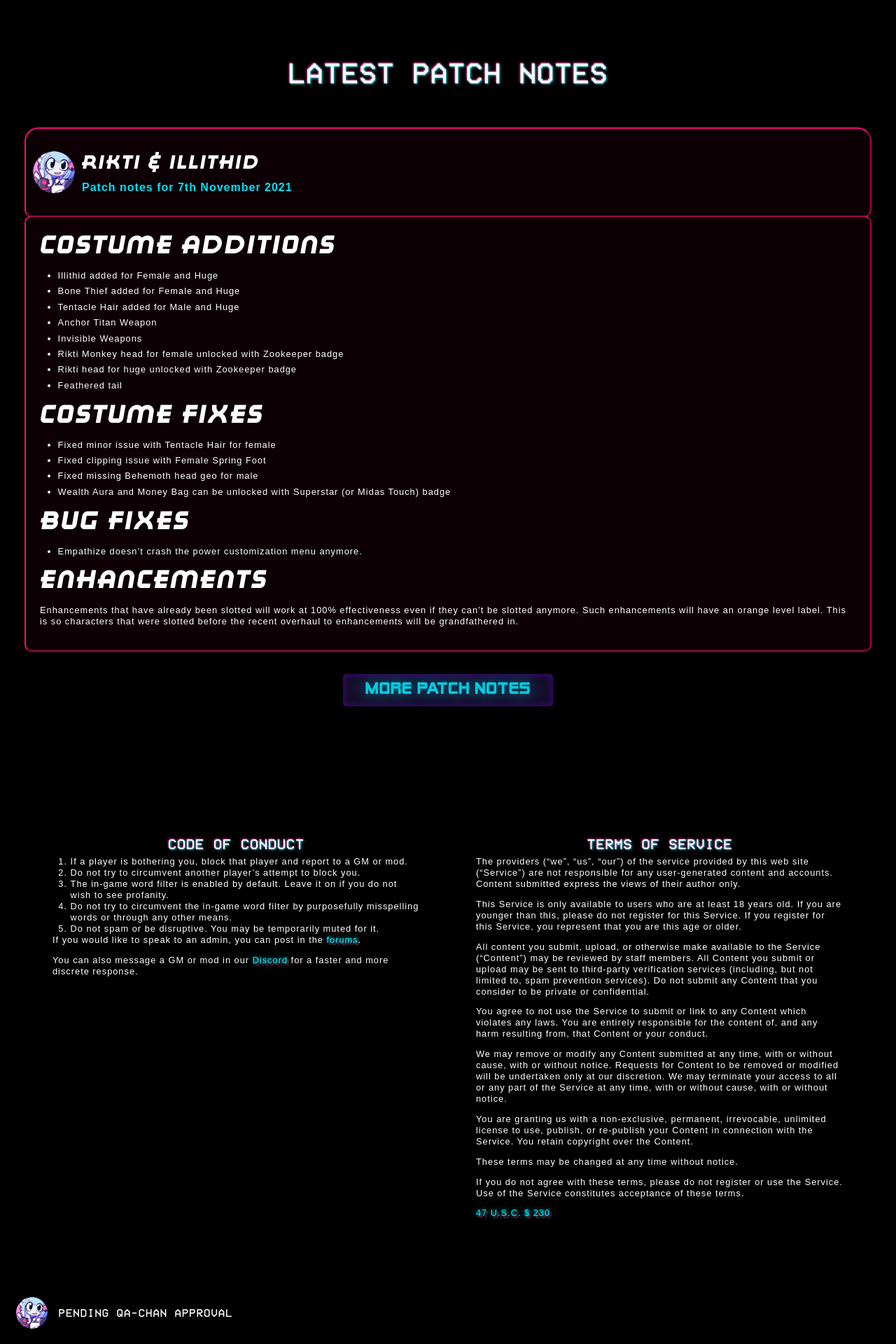
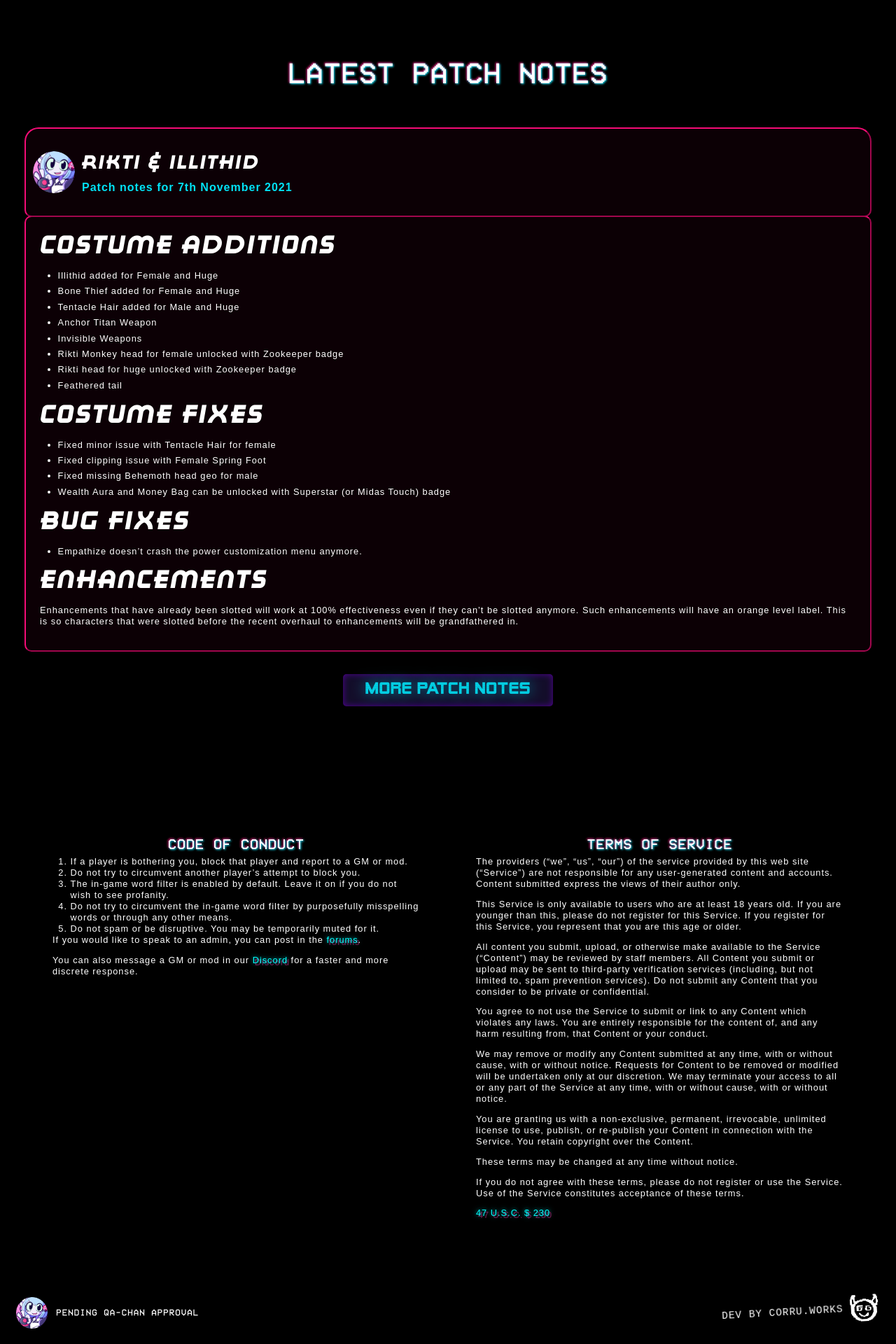
Before and after one commit to crekulon/tspy, a Jekyll site: the page built from index.md, in a window 1280 px wide. Shown: the part 4435-6355 px from the top of the page at 70% size. Built offline with Jekyll 4.4.1, drawn with Linux system fonts in a browser that asks for light colours; nearby versions of some CDN libraries.

Commit message:
add a tiny credit link to the bottom of the splash page

```diff
--- a/_layouts/home.html
+++ b/_layouts/home.html
@@ -4,7 +4,7 @@
 	{% include meta.html %}
 </head>
 
-<body class="loading starting-intro">
+<body class="loading starting-intro homepage">
 	{% include socials.html %}
 
 	<section id="splash">
@@ -45,6 +45,8 @@
 	{% include section_latestpatch.html %}
 	{% include section_policies.html %}
 
+
+	<a id="credit-link" href="https://corru.works/" class="noglow" target="_blank"><i></i></a>
 	<script src="/home.js"></script>
     {% include scripts.html %}
 </body>
--- a/coxg.css
+++ b/coxg.css
@@ -1136,7 +1136,108 @@ footer.infosection {
 .qachan > span {
     margin-left: 1em;
     font-family: VCR OSD Mono;
+    font-size: calc(0.4em + 0.5vw);
     text-transform: uppercase;
+}
+
+#credit-link {
+    position: absolute;
+    bottom: 2.5vh;
+    right: 2.5vh;
+    z-index: 10;
+    filter: invert(1);
+    font-size: 1em;
+    display: flex;
+    justify-content: center;
+    align-items: center;
+    animation: funnyzone 2s ease-in-out infinite alternate;
+    transform-origin: center;
+}
+
+#credit-link:after {
+    content: "DEV BY CORRU.WORKS";
+    position: absolute;
+    left: 0;
+    transform: translateX(calc(-100% - 0.5em));
+    font-size: calc(0.5em + 0.5vw);
+    font-family: monospace;
+    color: black;
+    white-space: nowrap;
+}
+
+#credit-link i {
+    display: inline-block;
+    width: calc(20px + 2vw);
+    height: calc(20px + 2vw);
+    background-image: url(/img/fiend.png);
+    background-size: contain;
+    background-repeat: no-repeat;
+    background-position: center;
+    -ms-interpolation-mode: nearest-neighbor;
+    image-rendering: -webkit-optimize-contrast;
+    image-rendering: -moz-crisp-edges;
+    image-rendering: -o-pixelated;
+    image-rendering: pixelated;
+    box-sizing: border-box;
+}
+
+#credit-link:hover {
+    opacity: 1;
+}
+
+#credit-link:hover i {
+    animation: shake-crazy 100ms ease-in-out infinite;
+    background-image: url(/img/fiendhover.png);
+}
+
+/* from https://elrumordelaluz.github.io/csshake/ */
+@keyframes shake-crazy {
+    10% {
+        transform:translate(15px, 4px) rotate(2deg);
+        opacity:.3
+    }
+    20% {
+        transform:translate(-18px, -15px) rotate(9deg);
+        opacity:.94
+    }
+    30% {
+        transform:translate(0px, -1px) rotate(5deg);
+        opacity:.68
+    }
+    40% {
+        transform:translate(-8px, 11px) rotate(-2deg);
+        opacity:.68
+    }
+    50% {
+        transform:translate(1px, 5px) rotate(-3deg);
+        opacity:.3
+    }
+    60% {
+        transform:translate(-7px, -9px) rotate(3deg);
+        opacity:.8
+    }
+    70% {
+        transform:translate(-2px, 1px) rotate(5deg);
+        opacity:.66
+    }
+    80% {
+        transform:translate(13px, -13px) rotate(-5deg);
+        opacity:.38
+    }
+    90% {
+        transform:translate(-2px, -10px) rotate(9deg);
+        opacity:.64
+    }
+    0%,
+    100% {
+        transform:translate(0, 0) rotate(0)
+    }
+}
+
+@keyframes funnyzone {
+    0% { transform: rotate(-10deg) translateY(0) }
+    50% { transform: rotate(0deg) translateY(-10px) }
+    100% { transform: rotate(10deg) translateY(0)}
 }
 
 /* SOCIALS */
```
Also changed, not shown: img/fiend.png (added), img/fiendhover.png (added).
